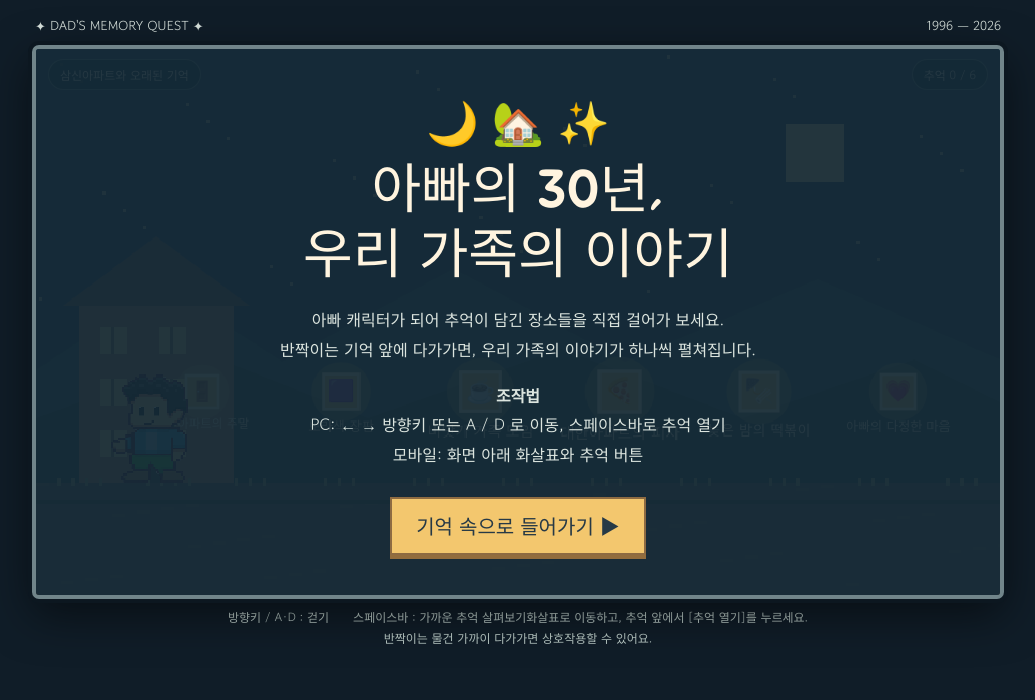
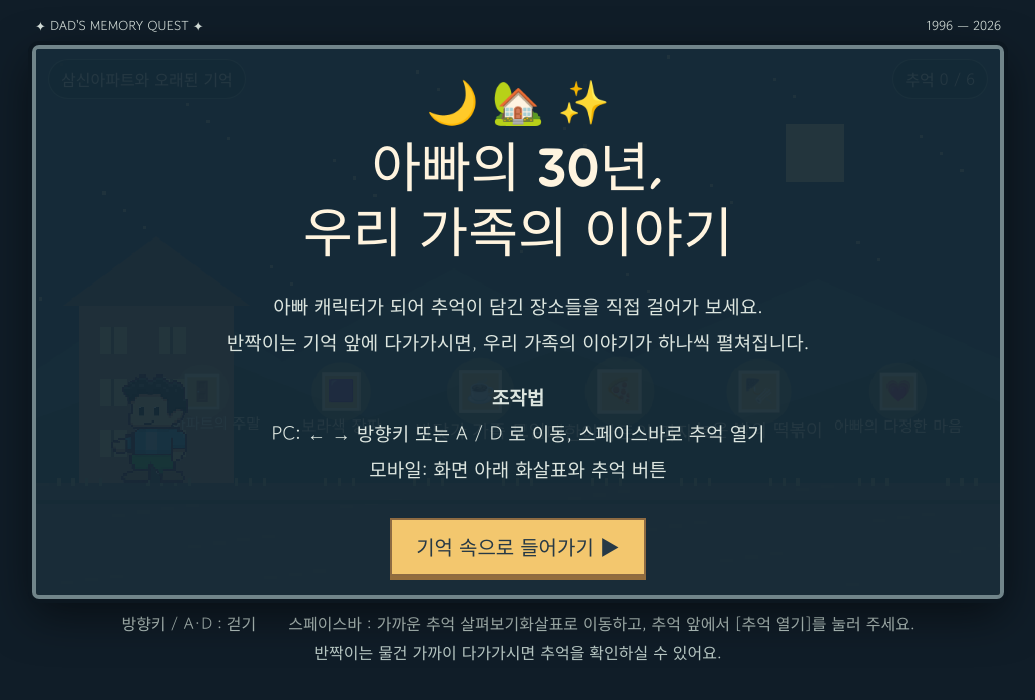
Before and after one commit to its-me-meow/papa, a plain HTML site: page index.html in a window 1280 px wide. Shown: the whole page, without its empty margins (122-1157 px from the left). Drawn offline with Linux system fonts and the light colour scheme.

Commit message:
Update styles and text in index.html

```diff
--- a/index.html
+++ b/index.html
@@ -13,26 +13,26 @@ header{display:flex;justify-content:space-between;align-items:center;margin:2px
 #gamebox{position:relative;border:4px solid #71858a;border-radius:7px;background:#243b49;box-shadow:0 0 0 4px #0c1720,0 15px 45px #0008;overflow:hidden}
 canvas{display:block;width:100%;height:auto;image-rendering:pixelated;touch-action:none}
 #hud{position:absolute;left:12px;right:12px;top:10px;display:flex;justify-content:space-between;gap:8px;pointer-events:none}
-.pill{background:#132632dd;border:1px solid #b7c9bd88;border-radius:20px;padding:6px 11px;font-size:12px;color:#fff4df}
-#dialog{position:absolute;left:5%;right:5%;bottom:5%;background:#fff5e2;color:#263b46;border:4px solid #a87950;box-shadow:5px 5px 0 #101d28;padding:17px 20px;display:none;z-index:3}
-#dialog h2{font:24px Jua;margin:0 0 8px;color:#8c5c3d}
-#dialog p{line-height:1.7;margin:0 0 10px;white-space:pre-line}
-#dialog .hint{font-size:12px;color:#64757a}
-#dialog button{float:right;background:#e7bd6e;border:2px solid #8b6843;padding:7px 15px;color:#283943}
+.pill{background:#132632dd;border:1px solid #b7c9bd88;border-radius:20px;padding:7px 12px;font-size:16px;color:#fff4df}
+#dialog{position:absolute;left:4%;right:4%;bottom:4%;max-height:68%;overflow-y:auto;background:#fff5e2;color:#263b46;border:4px solid #a87950;box-shadow:5px 5px 0 #101d28;padding:22px 26px;display:none;z-index:3}
+#dialog h2{font:30px Jua;margin:0 0 12px;color:#8c5c3d}
+#dialog p{font-size:21px;line-height:1.9;margin:0 0 14px;white-space:pre-line}
+#dialog .hint{font-size:16px;color:#64757a}
+#dialog button{float:right;background:#e7bd6e;border:2px solid #8b6843;padding:10px 18px;color:#283943;font-size:18px}
 #overlay{position:absolute;inset:0;z-index:5;background:#142936ed;display:flex;align-items:center;justify-content:center;padding:20px;text-align:center}
 .panel{max-width:620px}
 .panel h1{font:clamp(32px,6vw,54px)/1.2 Jua;margin:10px 0 14px}
-.panel p{line-height:1.85;color:#dce5df}
+.panel p{font-size:19px;line-height:1.9;color:#dce5df}
 .bigbtn{background:#f3c76e;color:#263946;border:2px solid #8e6b42;padding:12px 24px;font:20px Jua;box-shadow:0 4px #936d3d;margin-top:12px}
 #controls{display:none;justify-content:space-between;align-items:center;padding:12px 4px 2px;gap:12px}
 .pad{display:flex;gap:8px}.control{width:58px;height:52px;background:#294554;color:#fff2d9;border:2px solid #809b9a;border-radius:8px;font-size:22px;touch-action:none}
 #controls .interact{width:auto;padding:0 17px;background:#a36e4c;font:17px Jua}
-#help{color:#b9c9c5;text-align:center;font-size:12px;margin:8px 0 2px;line-height:1.7}
+#help{color:#b9c9c5;text-align:center;font-size:16px;margin:10px 0 2px;line-height:1.8}
 #endletter{display:none;position:fixed;inset:0;background:#101d28ed;z-index:10;overflow:auto;padding:24px}
-.letter{max-width:700px;margin:4vh auto;background:#fff5e2;color:#293b43;padding:clamp(22px,5vw,45px);border:5px solid #b58a5c;box-shadow:8px 8px #0b141b;line-height:1.9;white-space:pre-line}
-.letter h2{font:30px Jua;color:#86583d}
-.letter button{display:block;margin:20px auto 0;background:#e9bf70;border:2px solid #916b40;padding:10px 20px}
-@media(max-width:650px){#wrap{padding:8px}#controls{display:flex}#help .desktop{display:none}#dialog{bottom:3%;padding:12px 14px}#dialog h2{font-size:20px}#dialog p{font-size:14px}}
+.letter{max-width:780px;margin:3vh auto;background:#fff5e2;color:#293b43;padding:clamp(24px,5vw,48px);border:5px solid #b58a5c;box-shadow:8px 8px #0b141b;font-size:21px;line-height:2.05;white-space:pre-line}
+.letter h2{font:36px Jua;color:#86583d}
+.letter button{display:block;margin:24px auto 0;background:#e9bf70;border:2px solid #916b40;padding:12px 22px;font-size:18px}
+@media(max-width:650px){#wrap{padding:8px}#controls{display:flex}#help .desktop{display:none}#dialog{left:2%;right:2%;bottom:2%;max-height:76%;padding:16px 16px}#dialog h2{font-size:25px}#dialog p{font-size:18px;line-height:1.85}#dialog .hint{font-size:14px}#dialog button{font-size:17px}.pill{font-size:13px}.panel p{font-size:17px}.letter{font-size:19px;line-height:1.95;padding:22px}.letter h2{font-size:30px}#help{font-size:14px}}
 </style></head>
 <body>
 <div id="wrap">
@@ -40,11 +40,11 @@ canvas{display:block;width:100%;height:auto;image-rendering:pixelated;touch-acti
 <div id="gamebox">
 <canvas id="c" width="900" height="510" aria-label="아빠가 추억의 장소를 걸어 다니는 게임"></canvas>
 <div id="hud"><span class="pill" id="sceneLabel">기억의 길</span><span class="pill" id="count">추억 0 / 6</span></div>
-<div id="dialog"><h2 id="dtitle"></h2><p id="dtext"></p><span class="hint">추억을 천천히 읽어보세요.</span><button onclick="closeDialog()">계속 걷기</button></div>
-<div id="overlay"><div class="panel"><div style="font-size:42px">🌙 🏡 ✨</div><h1>아빠의 30년,<br>우리 가족의 이야기</h1><p>아빠 캐릭터가 되어 추억이 담긴 장소들을 직접 걸어가 보세요.<br>반짝이는 기억 앞에 다가가면, 우리 가족의 이야기가 하나씩 펼쳐집니다.</p><p><b>조작법</b><br>PC: ← → 방향키 또는 A / D 로 이동, 스페이스바로 추억 열기<br>모바일: 화면 아래 화살표와 추억 버튼</p><button class="bigbtn" onclick="startGame()">기억 속으로 들어가기 ▶</button></div></div>
+<div id="dialog"><h2 id="dtitle"></h2><p id="dtext"></p><span class="hint">추억을 천천히 읽어 보세요.</span><button onclick="closeDialog()">계속 걷기</button></div>
+<div id="overlay"><div class="panel"><div style="font-size:42px">🌙 🏡 ✨</div><h1>아빠의 30년,<br>우리 가족의 이야기</h1><p>아빠 캐릭터가 되어 추억이 담긴 장소들을 직접 걸어가 보세요.<br>반짝이는 기억 앞에 다가가시면, 우리 가족의 이야기가 하나씩 펼쳐집니다.</p><p><b>조작법</b><br>PC: ← → 방향키 또는 A / D 로 이동, 스페이스바로 추억 열기<br>모바일: 화면 아래 화살표와 추억 버튼</p><button class="bigbtn" onclick="startGame()">기억 속으로 들어가기 ▶</button></div></div>
 </div>
 <div id="controls"><div class="pad"><button class="control" id="left">◀</button><button class="control" id="right">▶</button></div><button class="control interact" id="interact">추억 열기 ✦</button></div>
-<div id="help"><span class="desktop">방향키 / A·D : 걷기　　스페이스바 : 가까운 추억 살펴보기</span><span class="mobile">화살표로 이동하고, 추억 앞에서 [추억 열기]를 누르세요.</span><br>반짝이는 물건 가까이 다가가면 상호작용할 수 있어요.</div>
+<div id="help"><span class="desktop">방향키 / A·D : 걷기　　스페이스바 : 가까운 추억 살펴보기</span><span class="mobile">화살표로 이동하고, 추억 앞에서 [추억 열기]를 눌러 주세요.</span><br>반짝이는 물건 가까이 다가가시면 추억을 확인하실 수 있어요.</div>
 </div>
 <div id="endletter"><div class="letter"><div style="color:#a16d45;font:14px Jua;letter-spacing:3px">A LETTER FOR DAD</div><h2>사랑하는 아빠에게</h2><div id="letterText"></div><button onclick="document.getElementById('endletter').style.display='none'">게임으로 돌아가기</button></div></div>
 <script>
@@ -52,12 +52,12 @@ const canvas=document.getElementById('c'),ctx=canvas.getContext('2d');
 const W=900,H=510,ground=405;
 let player={x:70,y:ground-58,dir:1,walk:0},keys={},started=false,dialogOpen=false,found=new Set(),near=null,scene=0;
 const memories=[
- {x:155,icon:'🚪',name:'삼신아파트의 주말',title:'현관문이 열리던 주말',text:'삼신아파트에 살던 때.\n주말마다 아빠가 현관문을 열고 들어오시면,\n나는 반가운 마음에 폴짝 뛰어 아빠에게 안겼지.\n그리고 까끌까끌한 아빠 수염에 뽀뽀했어.\n\n아빠가 집에 돌아오는 소리만으로도 행복했던,\n작지만 오래도록 선명한 기억이야.'},
- {x:285,icon:'🟪',name:'보라색 장판',title:'네 식구가 함께 잤던 밤',text:'내가 장평초등학교로 전학 가기 전날.\n가족 네 명이 원룸 바닥에 나란히 누웠지.\n보라색 장판의 온기를 온몸으로 느끼며\n서로 가까이 붙어 잠들었던 밤.\n\n넓고 근사한 곳은 아니었지만,\n우리 네 식구가 함께여서 참 따뜻했어.'},
- {x:415,icon:'☕',name:'바닷가 가족 모임',title:'머그컵이 여덟 개나!',text:'아빠 회사에서 바닷가 근처 가족 모임이 열렸던 날.\n다 같이 고기도 구워 먹고 즐거운 시간을 보냈지.\n머그컵에 그림을 그리는 행사에서는\n우리 자매가 누구보다 열심히 만들었어.\n\n결국 우리 집에 머그컵이 거의 8개나 배송됐지!\n그날의 웃음소리가 아직도 기억나.'},
- {x:545,icon:'🍕',name:'대한아파트의 피자',title:'먹고 싶다는 말 한마디에',text:'대한아파트에 살던 때,\n내가 피자가 먹고 싶다고 말하자\n아빠는 망설임 없이 피망을 썰기 시작했어.\n뚝딱뚝딱 맛있는 피자를 만들어 주셨지.\n\n먹고 싶다는 말 한마디를 그냥 지나치지 않고\n직접 만들어 주던 아빠의 마음이 참 고마워.'},
- {x:675,icon:'🍢',name:'늦은 밤의 떡볶이',title:'고3의 밤을 채워준 떡볶이',text:'고3 때, 밤늦게 공부를 마치고 집에 돌아온 날.\n배가 고프다고 하자 아빠는 바로 떡볶이를 만들어 주셨어.\n늦은 시간인데도 기꺼이 주방으로 가던 모습.\n\n그날 먹었던 떡볶이는 정말 맛있었어.\n음식만큼이나 아빠의 마음이 따뜻했던 밤이야.'},
- {x:805,icon:'💗',name:'아빠의 다정한 마음',title:'먼저 다가와 달래주던 아빠',text:'아빠에게 혼이 난 뒤,\n나는 방에 틀어박혀 삐져 있곤 했지.\n그럴 때 아빠는 그냥 두지 않고\n내 마음을 풀어주려고 다정하게 다가와 주셨어.\n\n혼내는 마음 뒤에도 나를 사랑하고 걱정하는 마음이\n있다는 걸 이제는 조금 더 잘 알 것 같아.\n고마워, 아빠.'}
+ {x:155,icon:'🚪',name:'삼신아파트의 주말',title:'현관문이 열리던 주말',text:'삼신아파트에 살던 때의 일이에요.\n주말마다 아빠가 현관문을 열고 들어오시면,\n저는 반가운 마음에 폴짝 뛰어 아빠에게 안겼어요.\n그리고 까끌까끌한 아빠 수염에 뽀뽀했어요.\n\n아빠가 집에 돌아오는 소리만으로도 행복했던,\n작지만 오래도록 선명한 기억이에요.'},
+ {x:285,icon:'🟪',name:'보라색 장판',title:'네 식구가 함께 잤던 밤',text:'제가 장평초등학교로 전학 가기 전날이었어요.\n가족 네 명이 원룸 바닥에 나란히 누웠어요.\n보라색 장판의 온기를 온몸으로 느끼며\n서로 가까이 붙어 잠들었던 밤이었어요.\n\n넓고 근사한 곳은 아니었지만,\n우리 네 식구가 함께여서 참 따뜻했어요.'},
+ {x:415,icon:'☕',name:'바닷가 가족 모임',title:'머그컵이 여덟 개나!',text:'아빠 회사에서 바닷가 근처 가족 모임이 열렸던 날이에요.\n다 같이 고기도 구워 먹으며 즐거운 시간을 보냈어요.\n머그컵에 그림을 그리는 행사에서는\n저희 자매가 누구보다 열심히 만들었어요.\n\n결국 우리 집에 머그컵이 거의 8개나 배송됐어요!\n그날의 웃음소리가 아직도 생생해요.'},
+ {x:545,icon:'🍕',name:'대한아파트의 피자',title:'먹고 싶다는 말 한마디에',text:'대한아파트에 살던 때였어요.\n제가 피자가 먹고 싶다고 말씀드리자\n아빠는 망설임 없이 피망을 썰기 시작하셨어요.\n그리고 뚝딱뚝딱 맛있는 피자를 만들어 주셨어요.\n\n먹고 싶다는 말 한마디를 그냥 지나치지 않고\n직접 만들어 주셨던 아빠의 마음이 참 고마워요.'},
+ {x:675,icon:'🍢',name:'늦은 밤의 떡볶이',title:'고3의 밤을 채워준 떡볶이',text:'고3 때, 밤늦게 공부를 마치고 집에 돌아온 날이었어요.\n배가 고프다고 말씀드리자 아빠는 바로 떡볶이를 만들어 주셨어요.\n늦은 시간이었는데도 기꺼이 주방으로 가시던 모습이 기억나요.\n\n그날 먹었던 떡볶이는 정말 맛있었어요.\n음식만큼이나 아빠의 마음도 따뜻했던 밤이에요.'},
+ {x:805,icon:'💗',name:'아빠의 다정한 마음',title:'먼저 다가와 달래주던 아빠',text:'아빠에게 혼이 난 뒤,\n저는 방에 틀어박혀 삐져 있곤 했어요.\n그럴 때마다 아빠는 저를 그냥 두지 않으시고\n마음을 풀어 주려고 다정하게 다가와 주셨어요.\n\n혼내시는 마음 뒤에도 저를 사랑하고 걱정하는 마음이\n있다는 걸 이제는 조금 더 잘 알 것 같아요.\n고마워요, 아빠.'}
 ];
 const scenes=[{sky:'#263e53',far:'#3c5960',near:'#2c4748',ground:'#675c50',accent:'#e6b86b',label:'삼신아파트와 오래된 기억'},
 {sky:'#34485a',far:'#566b70',near:'#334e50',ground:'#79634e',accent:'#d6a5bd',label:'함께여서 따뜻했던 시간'},
@@ -114,7 +114,7 @@ function drawMemory(m,idx){
  ctx.fillStyle=found.has(idx)?'#a6c6a9':'#f5d17d';ctx.globalAlpha=.28;ctx.beginPath();ctx.arc(0,0,29,0,Math.PI*2);ctx.fill();ctx.globalAlpha=1;
  rect(-17,-17,34,34,found.has(idx)?'#86b7a0':'#f0c56f');ctx.strokeStyle='#fff0c4';ctx.lineWidth=3;ctx.strokeRect(-17,-17,34,34);
  ctx.font='21px serif';ctx.textAlign='center';ctx.textBaseline='middle';ctx.fillText(found.has(idx)?'✓':m.icon,0,1);
- ctx.fillStyle='#fff3d5';ctx.font='13px "Gowun Dodum"';ctx.fillText(m.name,0,34);ctx.restore();
+ ctx.fillStyle='#fff3d5';ctx.font='16px "Gowun Dodum"';ctx.fillText(m.name,0,34);ctx.restore();
 }
 function render(){
  let s=scenes[scene];drawSky(s);drawHouse();
@@ -124,7 +124,7 @@ function render(){
  drawDad(player.x,player.y,player.dir,player.walk);
  // prompt near nearest collectible
  near=memories.map((m,i)=>({m,i,d:Math.abs(m.x-player.x)})).filter(o=>o.d<54&&!found.has(o.i)).sort((a,b)=>a.d-b.d)[0]||null;
- if(near&&!dialogOpen){ctx.fillStyle='#fff4df';ctx.font='bold 14px "Gowun Dodum"';ctx.textAlign='center';ctx.fillText('SPACE / 추억 열기',near.m.x,ground-132)}
+ if(near&&!dialogOpen){ctx.fillStyle='#fff4df';ctx.font='bold 17px "Gowun Dodum"';ctx.textAlign='center';ctx.fillText('SPACE / 추억 열기',near.m.x,ground-132)}
  document.getElementById('sceneLabel').textContent=s.label;
  document.getElementById('count').textContent=`추억 ${found.size} / 6`;
  requestAnimationFrame(render);
@@ -150,28 +150,28 @@ function bindHold(id,key){let el=document.getElementById(id);el.addEventListener
 bindHold('left','ArrowLeft');bindHold('right','ArrowRight');document.getElementById('interact').addEventListener('click',openMemory);
 document.getElementById('letterText').textContent=`아빠,
 
-아빠가 일하신 지 30년이 되는 날을 진심으로 축하해.
+아빠가 일하신 지 30년이 되는 날을 진심으로 축하드려요.
 
 프리랜서라는 일이 정해진 출퇴근이나 근속 연수로 설명되는 일은 아니지만,
-30년이라는 시간 동안 자신의 일을 이어오고 책임져 왔다는 건
-정말 대단하고 존경스러운 일이야.
+30년이라는 긴 시간 동안 자신의 일을 이어오고 책임져 오셨다는 건
+정말 대단하고 존경스러운 일이에요.
 
-그 시간 동안 얼마나 많은 고민과 선택이 있었을까.
-잘 풀리는 날도, 유난히 힘든 날도 있었을 텐데
-아빠는 우리 가족을 위해 묵묵히 하루하루를 쌓아왔겠지.
+그 시간 동안 얼마나 많은 고민과 선택이 있으셨을까요.
+일이 잘 풀리는 날도, 유난히 힘든 날도 있으셨을 텐데
+아빠는 우리 가족을 위해 묵묵히 하루하루를 쌓아오셨어요.
 
-우리가 당연하게 누려온 일상 속에는
-아빠가 보낸 수많은 시간과 노력이 담겨 있다는 걸 이제는 알아.
-말로 다 표현하지 못했지만 늘 고맙고, 정말 존경해.
+저희가 당연하게 누려온 일상 속에는
+아빠가 보내신 수많은 시간과 노력이 담겨 있다는 걸 이제는 알아요.
+말로 다 표현하지 못했지만 늘 감사하고, 정말 존경해요.
 
-이제는 아빠가 걸어온 시간만큼
-앞으로 아빠가 누릴 행복한 시간도 많았으면 좋겠어.
+이제는 아빠가 걸어오신 시간만큼
+앞으로 아빠가 누리실 행복한 시간도 많았으면 좋겠어요.
 아빠가 하고 싶은 일, 가보고 싶은 곳, 쉬고 싶은 순간들을
-우리와 함께 마음껏 누렸으면 좋겠어.
+저희와 함께 마음껏 누리셨으면 좋겠어요.
 
-지난 30년 정말 수고 많았어.
-우리 가족의 아빠여서 고마워.
+지난 30년 정말 수고 많으셨어요.
+우리 가족의 아빠여서 정말 감사해요.
 
-사랑해, 아빠.`;
+사랑해요, 아빠.`;
 update();render();
 </script></body></html>
```
